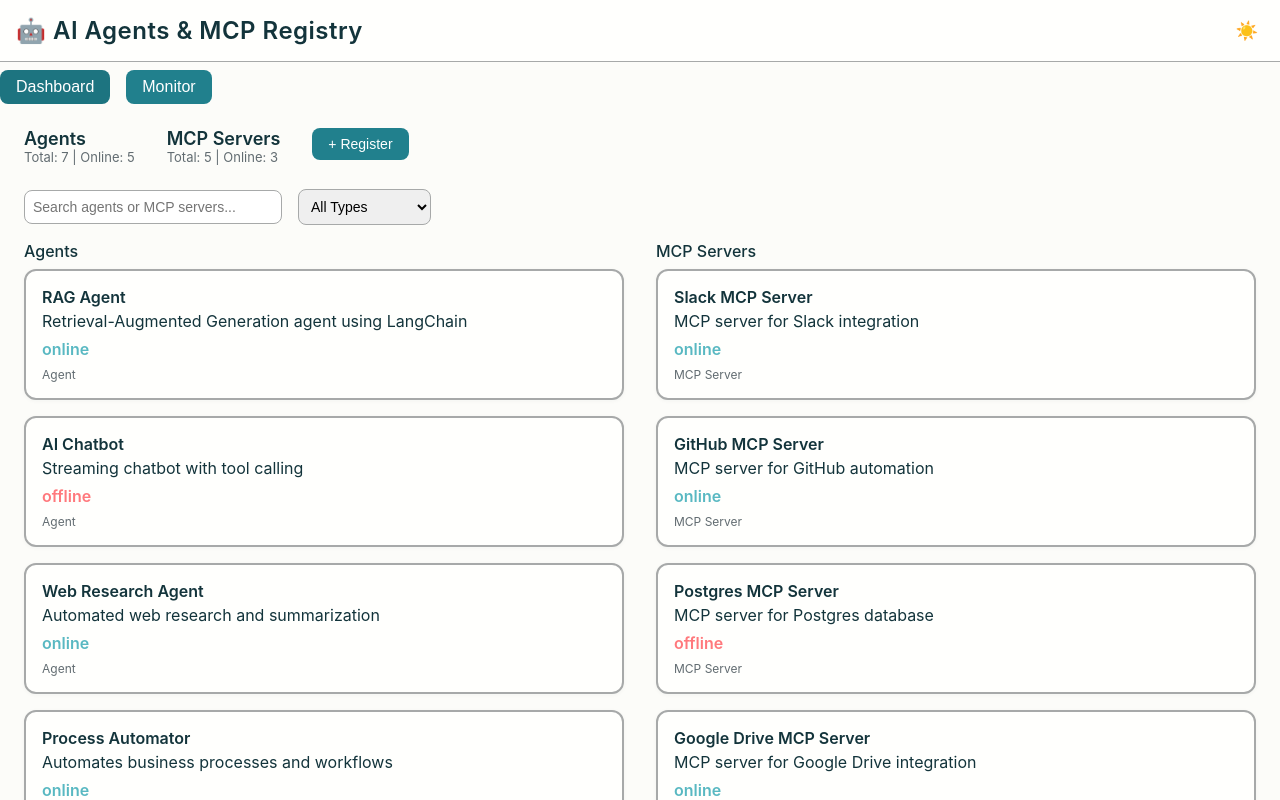
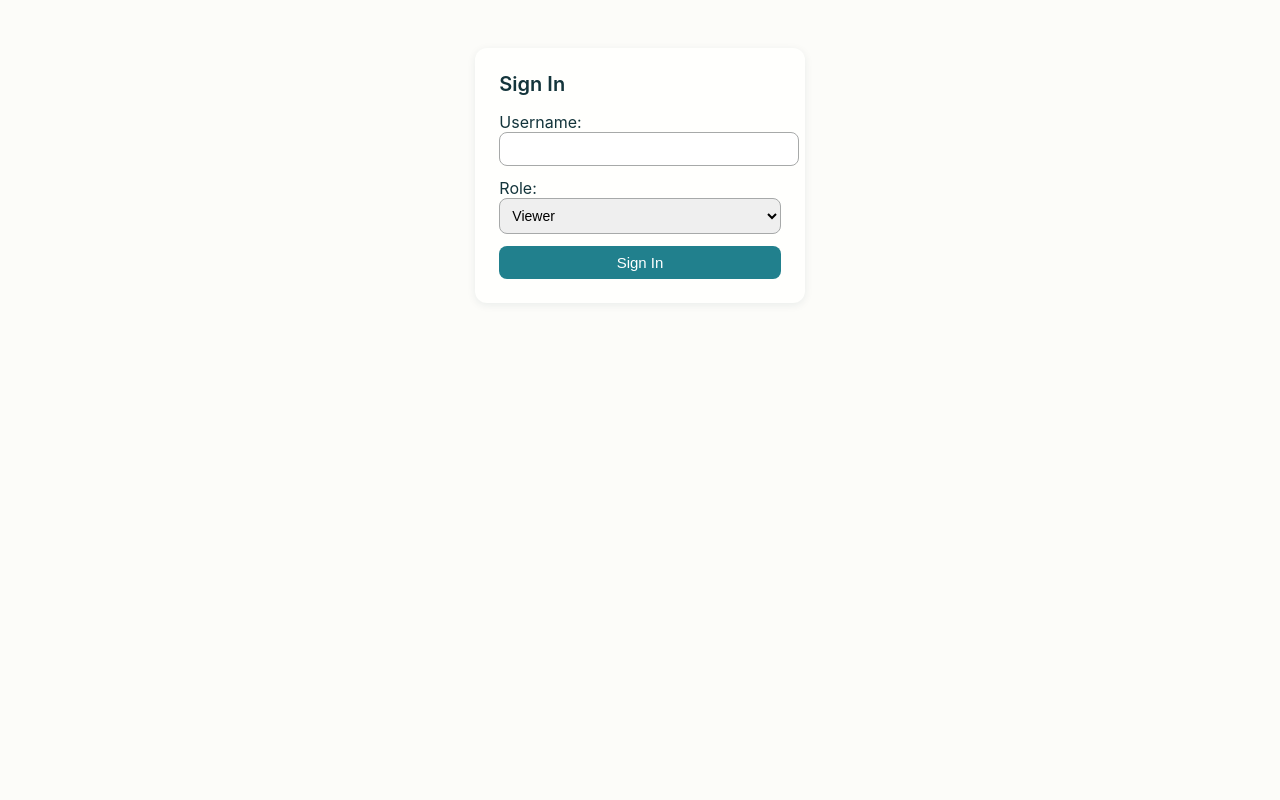
Before and after one commit to GaganGoswami/ai-agents-mcp-registry, a React (Vite) app: page / in a window 1280 px wide. Shown: the top 800 px of the page. Built offline with nearby package versions, Linux system fonts and the light colour scheme.

Commit message:
feat: Enhance application with user authentication, search functionality, and improved agent management

```diff
--- a/package.json
+++ b/package.json
@@ -26,6 +26,10 @@
     "file-saver": "^2.0.5",
     "jszip": "^3.10.1",
     "react": "^18.3.1",
-    "react-dom": "^18.3.1"
+    "react-dom": "^18.3.1",
+    "recharts": "^2.12.7",
+    "react-dnd": "^16.0.1",
+    "react-dnd-html5-backend": "^16.0.1",
+    "reactflow": "^11.7.7"
   }
 }
--- a/src/App.jsx
+++ b/src/App.jsx
@@ -4,6 +4,8 @@ import Dashboard from './components/Dashboard';
 import RegisterWizard from './components/RegisterWizard';
 import DetailsView from './components/DetailsView';
 import MonitorView from './components/MonitorView';
+import AuthLogin from './components/AuthLogin';
+import SearchBar from './components/SearchBar';
 
 const LOCAL_KEY_AGENTS = 'agents';
 const LOCAL_KEY_MCP = 'mcpServers';
@@ -18,6 +20,7 @@ const getInitialData = (key, fallback) => {
 };
 
 const App = () => {
+  const [user, setUser] = useState(null); // {username, role}
   const [currentView, setCurrentView] = useState('dashboard');
   const [agents, setAgents] = useState(() => getInitialData(LOCAL_KEY_AGENTS, EXAMPLE_AGENTS));
   const [mcpServers, setMcpServers] = useState(() => getInitialData(LOCAL_KEY_MCP, EXAMPLE_MCP_SERVERS));
@@ -25,6 +28,8 @@ const App = () => {
   const [selectedItem, setSelectedItem] = useState(null);
   const [selectedType, setSelectedType] = useState(null);
   const [showRegister, setShowRegister] = useState(false);
+  const [searchQuery, setSearchQuery] = useState('');
+  const [selectedTags, setSelectedTags] = useState([]);
 
   useEffect(() => {
     localStorage.setItem(LOCAL_KEY_AGENTS, JSON.stringify(agents));
@@ -53,12 +58,16 @@ const App = () => {
   }, []);
 
   const handleUnregister = useCallback((item, type) => {
+    if (user?.role !== 'admin') {
+      alert('Only admins can unregister items.');
+      return;
+    }
     if (window.confirm(`Unregister ${item.name}?`)) {
       if (type === 'agent') setAgents(prev => prev.filter(a => a.id !== item.id));
       else setMcpServers(prev => prev.filter(m => m.id !== item.id));
       setCurrentView('dashboard');
     }
-  }, []);
+  }, [user]);
 
   const handleBack = useCallback(() => {
     setCurrentView('dashboard');
@@ -66,11 +75,39 @@ const App = () => {
     setSelectedType(null);
   }, []);
 
+  // Tag logic
+  const allTags = Array.from(new Set([
+    ...agents.flatMap(a => a.tags || []),
+    ...mcpServers.flatMap(m => m.tags || [])
+  ]));
+  const handleTagToggle = tag => {
+    setSelectedTags(prev => prev.includes(tag) ? prev.filter(t => t !== tag) : [...prev, tag]);
+  };
+
+  // Filter logic for dashboard
+  const filterItems = items => {
+    return items.filter(item => {
+      const matchesQuery = searchQuery.trim() === '' ||
+        item.name.toLowerCase().includes(searchQuery.toLowerCase()) ||
+        item.description.toLowerCase().includes(searchQuery.toLowerCase()) ||
+        (item.tags && item.tags.some(tag => searchQuery.toLowerCase().includes(tag)));
+      const matchesTags = selectedTags.length === 0 || (item.tags && selectedTags.every(tag => item.tags.includes(tag)));
+      return matchesQuery && matchesTags;
+    });
+  };
+
+  if (!user) {
+    return <AuthLogin onLogin={setUser} />;
+  }
+
   return (
     <div>
       <header className="app-header">
         <span className="app-title">🤖 AI Agents & MCP Registry</span>
         <div>
+          <span style={{ marginRight: 16, fontSize: 14, color: 'var(--color-text-secondary)' }}>
+            {user.username} ({user.role})
+          </span>
           <button
             className="theme-toggle"
             aria-label="Toggle dark mode"
@@ -79,13 +116,40 @@ const App = () => {
           >
             {darkMode ? '🌙' : '☀️'}
           </button>
+          <button
+            className="nav-btn"
+            style={{ marginLeft: 8, fontSize: 13, background: 'var(--color-error)' }}
+            onClick={() => setUser(null)}
+            aria-label="Sign out"
+          >Sign Out</button>
         </div>
       </header>
       <nav className="navbar">
         <button className={`nav-btn${currentView === 'dashboard' ? ' active' : ''}`} onClick={() => setCurrentView('dashboard')}>Dashboard</button>
         <button className={`nav-btn${currentView === 'monitor' ? ' active' : ''}`} onClick={() => setCurrentView('monitor')}>Monitor</button>
+        {user.role === 'admin' && (
+          <button className="nav-btn" onClick={handleRegister} aria-label="Register new agent or MCP server">+ Register</button>
+        )}
       </nav>
       <main className="main-content">
+        {currentView === 'dashboard' && (
+          <>
+            <SearchBar
+              query={searchQuery}
+              onQueryChange={setSearchQuery}
+              tags={allTags}
+              selectedTags={selectedTags}
+              onTagToggle={handleTagToggle}
+            />
+            <Dashboard
+              agents={filterItems(agents)}
+              mcpServers={filterItems(mcpServers)}
+              onSelect={handleSelect}
+              onRegister={handleRegister}
+              user={user}
+            />
+          </>
+        )}
         {showRegister && (
           <RegisterWizard
             onRegister={handleRegisterConfirm}
@@ -94,27 +158,21 @@ const App = () => {
             mcpServers={mcpServers}
           />
         )}
-        {!showRegister && currentView === 'dashboard' && (
-          <Dashboard
-            agents={agents}
-            mcpServers={mcpServers}
-            onSelect={handleSelect}
-            onRegister={handleRegister}
-          />
-        )}
-        {!showRegister && currentView === 'details' && selectedItem && (
+        {currentView === 'details' && selectedItem && (
           <DetailsView
             item={selectedItem}
             type={selectedType}
             onUnregister={handleUnregister}
             onBack={handleBack}
+            user={user}
           />
         )}
-        {!showRegister && currentView === 'monitor' && (
+        {currentView === 'monitor' && (
           <MonitorView
             agents={agents}
             mcpServers={mcpServers}
             onSelect={handleSelect}
+            user={user}
           />
         )}
       </main>
--- /dev/null
+++ b/src/components/AuthLogin.jsx
@@ -0,0 +1,42 @@
+import React, { useState } from 'react';
+
+/**
+ * AuthLogin component for user authentication and role selection
+ * @param {Object} props
+ * @param {Function} props.onLogin
+ */
+const AuthLogin = ({ onLogin }) => {
+  const [username, setUsername] = useState('');
+  const [role, setRole] = useState('viewer');
+  const [error, setError] = useState('');
+
+  const handleLogin = () => {
+    if (!username.trim()) {
+      setError('Username required');
+      return;
+    }
+    onLogin({ username, role });
+  };
+
+  return (
+    <div className="view active" style={{ maxWidth: 340, margin: '48px auto', background: 'var(--color-surface)', borderRadius: 12, padding: 24, boxShadow: 'var(--shadow-md)' }}>
+      <div style={{ fontWeight: 600, fontSize: 20, marginBottom: 16 }}>Sign In</div>
+      <div style={{ marginBottom: 12 }}>
+        <label>Username:</label>
+        <input type="text" value={username} onChange={e => setUsername(e.target.value)} style={{ width: '100%', padding: 8, borderRadius: 8, border: '1px solid var(--color-border)', fontSize: 14 }} />
+      </div>
+      <div style={{ marginBottom: 12 }}>
+        <label>Role:</label>
+        <select value={role} onChange={e => setRole(e.target.value)} style={{ width: '100%', padding: 8, borderRadius: 8, border: '1px solid var(--color-border)', fontSize: 14 }}>
+          <option value="admin">Admin</option>
+          <option value="developer">Developer</option>
+          <option value="viewer">Viewer</option>
+        </select>
+      </div>
+      {error && <div style={{ color: 'var(--color-error)', marginBottom: 8 }}>{error}</div>}
+      <button className="nav-btn" style={{ width: '100%', fontSize: 15 }} onClick={handleLogin}>Sign In</button>
+    </div>
+  );
+};
+
+export default AuthLogin;
--- a/src/components/Dashboard.jsx
+++ b/src/components/Dashboard.jsx
@@ -1,4 +1,4 @@
-import React, { useState } from 'react';
+import React from 'react';
 import ItemCard from './ItemCard';
 
 /**
@@ -8,20 +8,20 @@ import ItemCard from './ItemCard';
  * @param {Array} props.mcpServers
  * @param {Function} props.onSelect
  * @param {Function} props.onRegister
+ * @param {Object} props.user
  */
-const Dashboard = ({ agents, mcpServers, onSelect, onRegister }) => {
-  const [search, setSearch] = useState('');
-  const [typeFilter, setTypeFilter] = useState('all');
-
-  const filterItems = (items) => {
-    return items.filter(item =>
-      item.name.toLowerCase().includes(search.toLowerCase()) &&
-      (typeFilter === 'all' || item.type === typeFilter)
-    );
-  };
-
+const Dashboard = ({ agents, mcpServers, onSelect, onRegister, user }) => {
   const onlineAgents = agents.filter(a => a.status === 'online').length;
   const onlineMCP = mcpServers.filter(m => m.status === 'online').length;
+
+  // Recommendation engine: suggest MCP servers for agents based on dependencies
+  const recommendations = agents.flatMap(agent => {
+    if (!agent.dependencies || agent.dependencies.length === 0) return [];
+    return agent.dependencies.map(depId => {
+      const mcp = mcpServers.find(m => m.id === depId);
+      return mcp ? { agent, mcp } : null;
+    }).filter(Boolean);
+  });
 
   return (
     <div className="view active">
@@ -34,45 +34,35 @@ const Dashboard = ({ agents, mcpServers, onSelect, onRegister }) => {
           <div style={{ fontWeight: 600, fontSize: 18 }}>MCP Servers</div>
           <div style={{ fontSize: 13, color: 'var(--color-text-secondary)' }}>Total: {mcpServers.length} | Online: {onlineMCP}</div>
         </div>
-        <div>
-          <button className="nav-btn" style={{ fontSize: 14 }} onClick={onRegister} aria-label="Register new agent or MCP server">+ Register</button>
+        {user?.role === 'admin' && (
+          <div>
+            <button className="nav-btn" style={{ fontSize: 14 }} onClick={onRegister} aria-label="Register new agent or MCP server">+ Register</button>
+          </div>
+        )}
+      </div>
+
+      {/* Recommendations Section */}
+      {recommendations.length > 0 && (
+        <div style={{ marginBottom: 24, background: 'var(--color-background)', borderRadius: 8, padding: 16, boxShadow: 'var(--shadow-md)' }}>
+          <div style={{ fontWeight: 600, fontSize: 16, marginBottom: 8 }}>Recommended MCP Pairings</div>
+          {recommendations.map(({ agent, mcp }, idx) => (
+            <div key={agent.id + mcp.id} style={{ marginBottom: 8 }}>
+              <span style={{ fontWeight: 500 }}>{agent.name}</span> pairs well with <span style={{ fontWeight: 500 }}>{mcp.name}</span>
+            </div>
+          ))}
         </div>
-      </div>
-      <div style={{ marginBottom: 16 }}>
-        <input
-          type="text"
-          placeholder="Search agents or MCP servers..."
-          value={search}
-          onChange={e => setSearch(e.target.value)}
-          style={{ padding: 8, borderRadius: 8, border: '1px solid var(--color-border)', fontSize: 14, width: 240 }}
-          aria-label="Search"
-        />
-        <select
-          value={typeFilter}
-          onChange={e => setTypeFilter(e.target.value)}
-          style={{ marginLeft: 16, padding: 8, borderRadius: 8, border: '1px solid var(--color-border)', fontSize: 14 }}
-          aria-label="Filter by type"
-        >
-          <option value="all">All Types</option>
-          <option value="rag">RAG</option>
-          <option value="chatbot">Chatbot</option>
-          <option value="web-research">Web Research</option>
-          <option value="automator">Automator</option>
-          <option value="code-assistant">Code Assistant</option>
-          <option value="multimodal">Multimodal</option>
-          <option value="local-first">Local-First</option>
-        </select>
-      </div>
+      )}
+
       <div style={{ display: 'flex', gap: 32, flexWrap: 'wrap' }}>
         <div style={{ flex: 1, minWidth: 320 }}>
           <div style={{ fontWeight: 500, fontSize: 16, marginBottom: 8 }}>Agents</div>
-          {filterItems(agents).map(agent => (
+          {agents.map(agent => (
             <ItemCard key={agent.id} item={agent} type="agent" onSelect={onSelect} />
           ))}
         </div>
         <div style={{ flex: 1, minWidth: 320 }}>
           <div style={{ fontWeight: 500, fontSize: 16, marginBottom: 8 }}>MCP Servers</div>
-          {filterItems(mcpServers).map(mcp => (
+          {mcpServers.map(mcp => (
             <ItemCard key={mcp.id} item={mcp} type="mcp" onSelect={onSelect} />
           ))}
         </div>
--- /dev/null
+++ b/src/components/SearchBar.jsx
@@ -0,0 +1,55 @@
+import React, { useState } from 'react';
+
+/**
+ * SearchBar component for semantic search and tag filtering
+ * @param {Object} props
+ * @param {string} props.query
+ * @param {Function} props.onQueryChange
+ * @param {Array} props.tags
+ * @param {Array} props.selectedTags
+ * @param {Function} props.onTagToggle
+ */
+const SearchBar = ({ query, onQueryChange, tags, selectedTags, onTagToggle }) => {
+  const [input, setInput] = useState(query);
+
+  const handleInputChange = e => {
+    setInput(e.target.value);
+    onQueryChange(e.target.value);
+  };
+
+  return (
+    <div style={{ display: 'flex', flexDirection: 'column', gap: 8, marginBottom: 16 }}>
+      <input
+        type="text"
+        value={input}
+        onChange={handleInputChange}
+        placeholder="Semantic search (e.g. 'RAG agent with Postgres')"
+        style={{ padding: 8, borderRadius: 8, border: '1px solid var(--color-border)', fontSize: 14, width: '100%' }}
+        aria-label="Semantic search"
+      />
+      <div style={{ display: 'flex', gap: 8, flexWrap: 'wrap' }}>
+        {tags.map(tag => (
+          <button
+            key={tag}
+            className="nav-btn"
+            style={{
+              background: selectedTags.includes(tag) ? 'var(--color-primary-hover)' : 'var(--color-surface)',
+              color: selectedTags.includes(tag) ? 'var(--color-white)' : 'var(--color-primary)',
+              border: '1px solid var(--color-border)',
+              fontSize: 13,
+              padding: '4px 12px',
+              borderRadius: 8,
+              cursor: 'pointer'
+            }}
+            onClick={() => onTagToggle(tag)}
+            aria-label={`Toggle tag ${tag}`}
+          >
+            {tag}
+          </button>
+        ))}
+      </div>
+    </div>
+  );
+};
+
+export default SearchBar;
```
Also changed, not shown: src/data/examples.js (+56 -7 lines).
